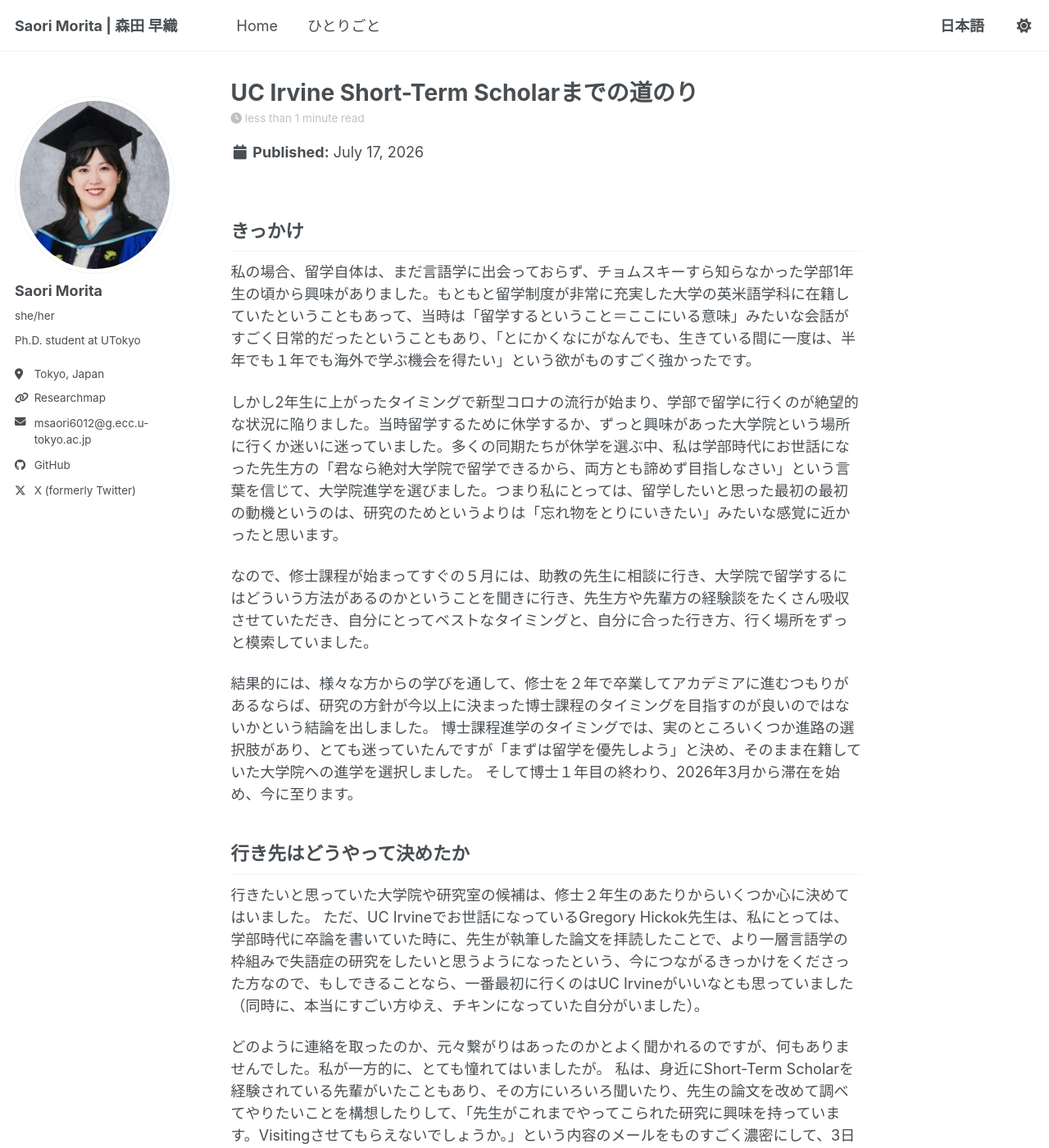
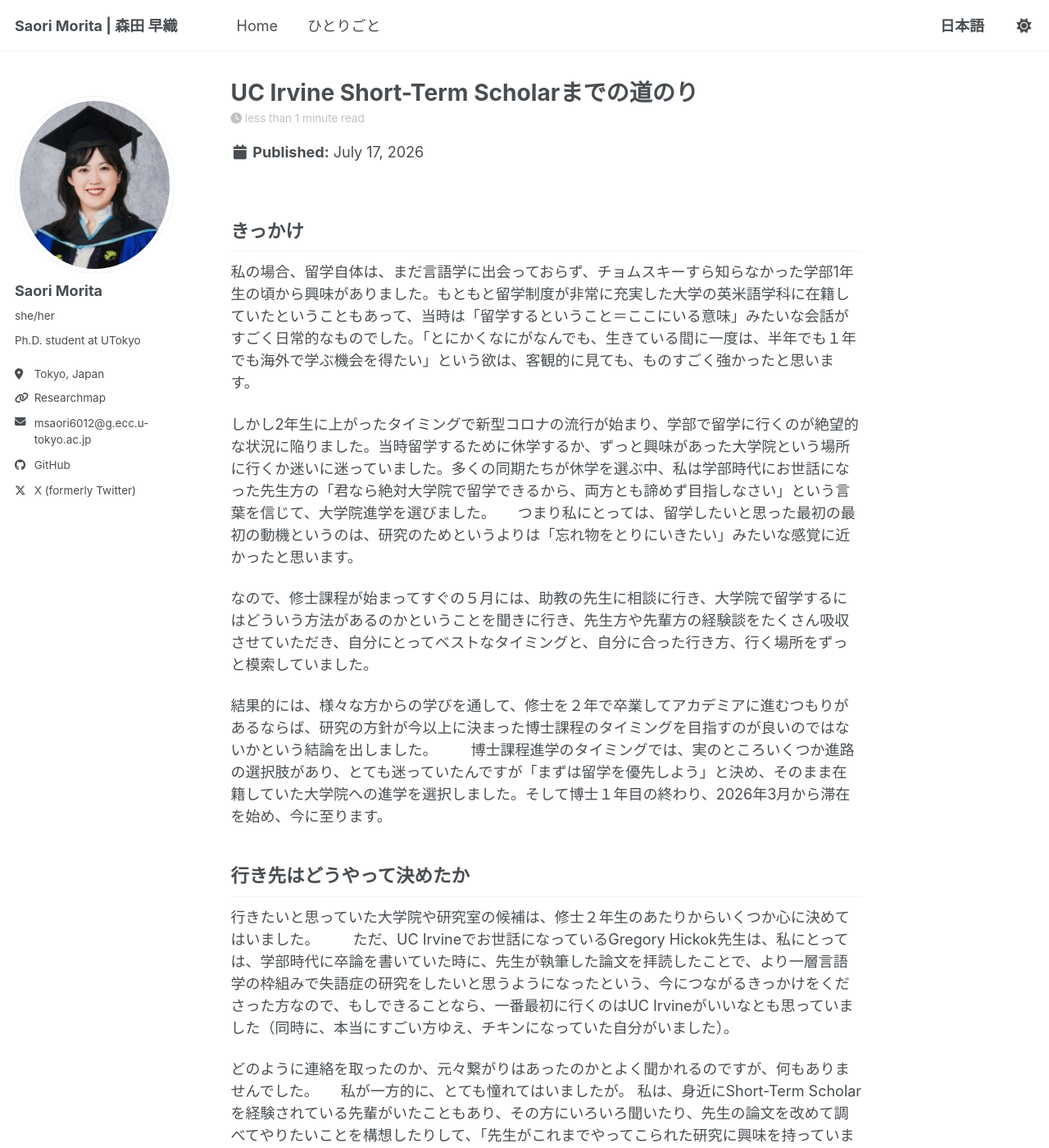
Before and after one commit to sao-m1023lily/sao-m1023lily.github.io, a Jekyll site: the page built from _posts/2026-07-17-irvine.md, in a window 1280 px wide and 1400 px high. Shown: the whole window at 82% size. Built offline with Jekyll 4.4.1, drawn with Linux system fonts in a browser that asks for light colours; a script bundle is joined from its source files by our own code; library files that are not in the unit come from our copies; some of the changed text lies outside the part shown.

Commit message:
Update 2026-07-17-irvine.md

```diff
--- a/_posts/2026-07-17-irvine.md
+++ b/_posts/2026-07-17-irvine.md
@@ -19,22 +19,21 @@
 
 ## きっかけ
 
-私の場合、留学自体は、まだ言語学に出会っておらず、チョムスキーすら知らなかった学部1年生の頃から興味がありました。もともと留学制度が非常に充実した大学の英米語学科に在籍していたということもあって、当時は「留学するということ＝ここにいる意味」みたいな会話がすごく日常的だったということもあり、「とにかくなにがなんでも、生きている間に一度は、半年でも１年でも海外で学ぶ機会を得たい」という欲がものすごく強かったです。
+私の場合、留学自体は、まだ言語学に出会っておらず、チョムスキーすら知らなかった学部1年生の頃から興味がありました。もともと留学制度が非常に充実した大学の英米語学科に在籍していたということもあって、当時は「留学するということ＝ここにいる意味」みたいな会話がすごく日常的なものでした。「とにかくなにがなんでも、生きている間に一度は、半年でも１年でも海外で学ぶ機会を得たい」という欲は、客観的に見ても、ものすごく強かったと思います。
 
-しかし2年生に上がったタイミングで新型コロナの流行が始まり、学部で留学に行くのが絶望的な状況に陥りました。当時留学するために休学するか、ずっと興味があった大学院という場所に行くか迷いに迷っていました。多くの同期たちが休学を選ぶ中、私は学部時代にお世話になった先生方の「君なら絶対大学院で留学できるから、両方とも諦めず目指しなさい」という言葉を信じて、大学院進学を選びました。つまり私にとっては、留学したいと思った最初の最初の動機というのは、研究のためというよりは「忘れ物をとりにいきたい」みたいな感覚に近かったと思います。
+しかし2年生に上がったタイミングで新型コロナの流行が始まり、学部で留学に行くのが絶望的な状況に陥りました。当時留学するために休学するか、ずっと興味があった大学院という場所に行くか迷いに迷っていました。多くの同期たちが休学を選ぶ中、私は学部時代にお世話になった先生方の「君なら絶対大学院で留学できるから、両方とも諦めず目指しなさい」という言葉を信じて、大学院進学を選びました。　　つまり私にとっては、留学したいと思った最初の最初の動機というのは、研究のためというよりは「忘れ物をとりにいきたい」みたいな感覚に近かったと思います。
 
 なので、修士課程が始まってすぐの５月には、助教の先生に相談に行き、大学院で留学するにはどういう方法があるのかということを聞きに行き、先生方や先輩方の経験談をたくさん吸収させていただき、自分にとってベストなタイミングと、自分に合った行き方、行く場所をずっと模索していました。
 
 結果的には、様々な方からの学びを通して、修士を２年で卒業してアカデミアに進むつもりがあるならば、研究の方針が今以上に決まった博士課程のタイミングを目指すのが良いのではないかという結論を出しました。
-博士課程進学のタイミングでは、実のところいくつか進路の選択肢があり、とても迷っていたんですが「まずは留学を優先しよう」と決め、そのまま在籍していた大学院への進学を選択しました。
-そして博士１年目の終わり、2026年3月から滞在を始め、今に至ります。
+　　博士課程進学のタイミングでは、実のところいくつか進路の選択肢があり、とても迷っていたんですが「まずは留学を優先しよう」と決め、そのまま在籍していた大学院への進学を選択しました。そして博士１年目の終わり、2026年3月から滞在を始め、今に至ります。
 
 ## 行き先はどうやって決めたか
 
 行きたいと思っていた大学院や研究室の候補は、修士２年生のあたりからいくつか心に決めてはいました。
-ただ、UC Irvineでお世話になっているGregory Hickok先生は、私にとっては、学部時代に卒論を書いていた時に、先生が執筆した論文を拝読したことで、より一層言語学の枠組みで失語症の研究をしたいと思うようになったという、今につながるきっかけをくださった方なので、もしできることなら、一番最初に行くのはUC Irvineがいいなとも思っていました（同時に、本当にすごい方ゆえ、チキンになっていた自分がいました）。
+　　ただ、UC Irvineでお世話になっているGregory Hickok先生は、私にとっては、学部時代に卒論を書いていた時に、先生が執筆した論文を拝読したことで、より一層言語学の枠組みで失語症の研究をしたいと思うようになったという、今につながるきっかけをくださった方なので、もしできることなら、一番最初に行くのはUC Irvineがいいなとも思っていました（同時に、本当にすごい方ゆえ、チキンになっていた自分がいました）。
 
-どのように連絡を取ったのか、元々繋がりはあったのかとよく聞かれるのですが、何もありませんでした。私が一方的に、とても憧れてはいましたが。
+どのように連絡を取ったのか、元々繋がりはあったのかとよく聞かれるのですが、何もありませんでした。　　私が一方的に、とても憧れてはいましたが。
 私は、身近にShort-Term Scholarを経験されている先輩がいたこともあり、その方にいろいろ聞いたり、先生の論文を改めて調べてやりたいことを構想したりして、「先生がこれまでやってこられた研究に興味を持っています。Visitingさせてもらえないでしょうか。」という内容のメールをものすごく濃密にして、3日間かけて文面を書いて、唐突に送りました（送信ボタンを押す時に手が震えていました）。
 Hickok先生は、何のつながりもない私に対してもとてもwelcomeな対応をしてくださいました。送信してから1時間で返信をいただいた時にはすごく嬉しかったですし、家で叫びました。
 
```
